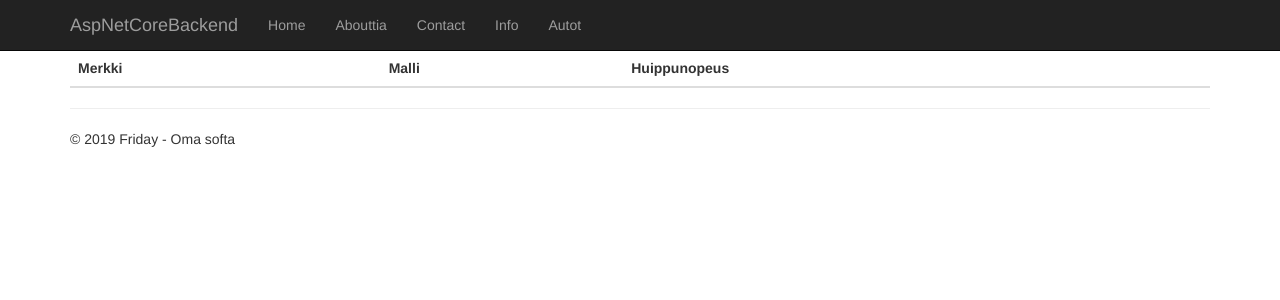
After one commit to supeee/WebDemo, an ASP.NET Core app: template AspNetCoreBackend/AspNetCoreBackend/Views/Home/Autot.cshtml in a window 1280 px wide. The commit adds this page. Shown: the top 300 px of the page. Run offline with ASP.NET Core 8, Linux system fonts and the light colour scheme; the template is opened without the code that fills it, so the values that code supplies are empty.

Commit message:
Lisätty autot

```diff
--- /dev/null
+++ b/AspNetCoreBackend/AspNetCoreBackend/Views/Home/Autot.cshtml
@@ -0,0 +1,23 @@
+@model List<AspNetCoreBackend.Models.Auto>
+@{
+    ViewData["Title"] = "About";
+}
+
+<table class="table table-striped">
+    <thead>
+        <tr>
+            <th>Merkki</th>
+            <th>Malli</th>
+            <th>Huippunopeus</th>
+        </tr>
+    </thead>
+    <tbody>
+        @foreach (AspNetCoreBackend.Models.Auto auto in Model) {
+        <tr>
+            <td>@auto.Merkki</td>
+            <td>@auto.Malli</td>
+            <td>@auto.Huippunopeus</td>
+        </tr>
+        }
+    </tbody>
+</table>
--- a/AspNetCoreBackend/AspNetCoreBackend/Views/Shared/_Layout.cshtml
+++ b/AspNetCoreBackend/AspNetCoreBackend/Views/Shared/_Layout.cshtml
@@ -34,6 +34,7 @@
                     <li><a asp-area="" asp-controller="Home" asp-action="About">Abouttia</a></li>
                     <li><a asp-area="" asp-controller="Home" asp-action="Contact">Contact</a></li>
                     <li><a asp-area="" asp-controller="Home" asp-action="Info">Info</a></li>
+                    <li><a asp-area="" asp-controller="Home" asp-action="Autot">Autot</a></li>
                 </ul>
             </div>
         </div>
```
Also changed, not shown: AspNetCoreBackend/AspNetCoreBackend/Controllers/HomeController.cs (+28 -0 lines), AspNetCoreBackend/AspNetCoreBackend/Models/Auto.cs (added, +16 -0 lines), AspNetCoreBackend/AspNetCoreBackend/AspNetCoreBackend.csproj.
